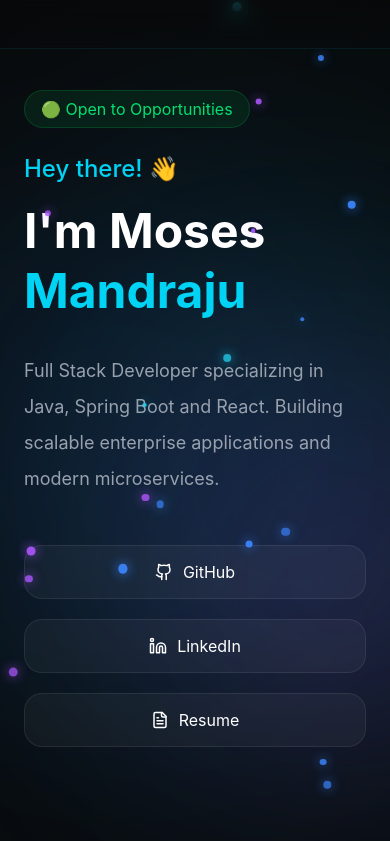
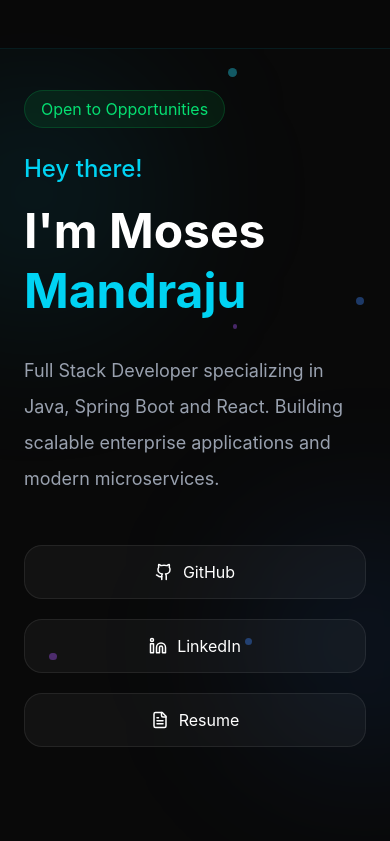
Before and after one commit to moses-mandraju/engineer, a React (Vite) app: page / in a window 390 px wide. Shown: the top 841 px of the page. Built offline with nearby package versions, Linux system fonts and the light colour scheme.

Commit message:
Added personal project

```diff
--- a/src/App.jsx
+++ b/src/App.jsx
@@ -5,6 +5,7 @@ import About from "./components/About";
 import Experience from "./components/Experience";
 import Skills from "./components/Skills";
 import Projects from "./components/Projects";
+import PersonalProjects from "./components/PersonalProjects";
 import Achievements from "./components/Achievements";
 import Footer from "./components/Footer";
 import Contact from "./components/Contact";
@@ -34,6 +35,8 @@ function App() {
 
       <Projects />
 
+      <PersonalProjects />
+
       <Achievements />
 
       <Contact />
--- a/src/components/Background.jsx
+++ b/src/components/Background.jsx
@@ -1,4 +1,5 @@
 import { motion } from "framer-motion";
+import useMediaQuery from "../hooks/useMediaQuery";
 
 const particles = Array.from({ length: 20 }, (_, i) => ({
   id: i,
@@ -13,10 +14,27 @@ const particles = Array.from({ length: 20 }, (_, i) => ({
 }));
 
 export default function Background() {
+  const isMobile = useMediaQuery("(max-width: 768px)");
+  const reduceMotion = useMediaQuery("(prefers-reduced-motion: reduce)");
+  const visibleParticles = isMobile || reduceMotion ? particles.slice(0, 6) : particles;
+
   return (
     <div className="fixed inset-0 pointer-events-none overflow-hidden z-0">
 
-      {particles.map((particle) => (
+      {visibleParticles.map((particle) => (
+        isMobile || reduceMotion ? (
+          <div
+            key={particle.id}
+            className="absolute rounded-full opacity-40"
+            style={{
+              width: particle.size,
+              height: particle.size,
+              left: `${particle.left}%`,
+              top: `${particle.top}%`,
+              background: particle.color
+            }}
+          />
+        ) : (
           <motion.div
             key={particle.id}
             className="absolute rounded-full"
@@ -39,6 +57,7 @@ export default function Background() {
               ease: "easeInOut"
             }}
           />
+        )
       ))}
 
     </div>
--- a/src/components/Hero.jsx
+++ b/src/components/Hero.jsx
@@ -1,8 +1,13 @@
 import { motion } from "framer-motion";
 import { Github, Linkedin, FileText } from "lucide-react";
 import { TypeAnimation } from "react-type-animation";
+import useMediaQuery from "../hooks/useMediaQuery";
 
 export default function Hero() {
+  const isMobile = useMediaQuery("(max-width: 768px)");
+  const reduceMotion = useMediaQuery("(prefers-reduced-motion: reduce)");
+  const shouldAnimateText = !isMobile && !reduceMotion;
+
   return (
     <section className="min-h-screen flex items-center px-6 sm:px-8 overflow-x-hidden">
 
@@ -20,7 +25,7 @@ export default function Hero() {
 
             <span className="px-4 py-2 rounded-full bg-green-500/10 text-green-400 border border-green-500/20">
 
-              🟢 Open to Opportunities
+              Open to Opportunities
 
             </span>
 
@@ -30,9 +35,10 @@ export default function Hero() {
 
           <div className="mb-6">
 
+            {shouldAnimateText ? (
               <TypeAnimation
                 sequence={[
-                "Hey there! 👋",
+                  "Hey there!",
                   2000,
                   "",
                   500
@@ -42,6 +48,11 @@ export default function Hero() {
                 repeat={Infinity}
                 className="text-cyan-400 text-2xl font-medium mb-4"
               />
+            ) : (
+              <h2 className="text-cyan-400 text-2xl font-medium mb-4">
+                Hey there!
+              </h2>
+            )}
 
             <h1 className="text-5xl md:text-7xl font-bold leading-tight hero-name">
               I'm Moses
@@ -72,6 +83,7 @@ export default function Hero() {
             <a
               href="https://github.com/moses-mandraju"
               target="_blank"
+              rel="noreferrer"
               className="glass-button justify-center sm:justify-start"
             >
               <Github size={18} />
@@ -81,6 +93,7 @@ export default function Hero() {
             <a
               href="https://www.linkedin.com/in/moses-m-5a38b0195/"
               target="_blank"
+              rel="noreferrer"
               className="glass-button justify-center sm:justify-start"
             >
               <Linkedin size={18} />
--- a/src/components/Navbar.jsx
+++ b/src/components/Navbar.jsx
@@ -2,7 +2,7 @@ export default function Navbar() {
 
     return (
 
-        <nav className="fixed top-0 left-0 w-full overflow-x-hidden z-50 bg-gradient-to-b from-[#090909]/55 via-[#090909]/25 to-transparent backdrop-blur-md border-b border-cyan-400/10">
+        <nav className="site-nav fixed top-0 left-0 w-full overflow-x-hidden z-50 bg-gradient-to-b from-[#090909]/55 via-[#090909]/25 to-transparent backdrop-blur-md border-b border-cyan-400/10">
 
             <div className="max-w-7xl mx-auto px-6 sm:px-8 py-6">
 
--- a/src/components/ParticlesBackground.jsx
+++ b/src/components/ParticlesBackground.jsx
@@ -1,6 +1,18 @@
 import { motion } from "framer-motion";
+import useMediaQuery from "../hooks/useMediaQuery";
 
 export default function ParticlesBackground() {
+  const isMobile = useMediaQuery("(max-width: 768px)");
+  const reduceMotion = useMediaQuery("(prefers-reduced-motion: reduce)");
+
+  if (isMobile || reduceMotion) {
+    return (
+      <div className="fixed inset-0 pointer-events-none -z-10 overflow-hidden">
+        <div className="absolute top-16 -left-24 w-[260px] h-[260px] rounded-full bg-cyan-500/10 blur-[80px]" />
+        <div className="absolute bottom-20 -right-24 w-[240px] h-[240px] rounded-full bg-blue-500/10 blur-[80px]" />
+      </div>
+    );
+  }
 
   return (
 
--- /dev/null
+++ b/src/components/PersonalProjects.jsx
@@ -0,0 +1,96 @@
+import { ExternalLink } from "lucide-react";
+
+export default function PersonalProjects() {
+  return (
+    <section
+      id="personal-projects"
+      className="scroll-mt-28 px-6 sm:px-8 pb-24 sm:pb-32"
+    >
+      <div className="max-w-7xl mx-auto">
+
+        <div className="flex flex-col sm:flex-row sm:items-end sm:justify-between gap-4 mb-12 sm:mb-16">
+
+          <div>
+
+            <p className="text-cyan-400 font-semibold mb-3">
+              Personal Projects
+            </p>
+
+            <h2 className="text-3xl sm:text-4xl font-bold break-words">
+              Things I Build Outside Work
+            </h2>
+
+          </div>
+
+        </div>
+
+        <div className="grid lg:grid-cols-[1.15fr_.85fr] gap-6">
+
+          <div className="glass-card p-6 sm:p-10 project-card">
+
+            <div className="flex flex-col h-full">
+
+              <div className="flex-1">
+
+                <p className="text-cyan-400 font-semibold mb-4">
+                  Recent Project
+                </p>
+
+                <h3 className="text-2xl sm:text-4xl font-bold mb-5 break-words">
+                  Streak Checker
+                </h3>
+
+                <p className="text-gray-400 text-base sm:text-lg leading-8 mb-8">
+                  A full-stack streak tracking app that helps users monitor
+                  consistency and stay on track with reminder notifications. It
+                  combines a responsive React frontend with a Java microservice
+                  backend and scheduled reminder workflows.
+                </p>
+
+              </div>
+
+              <div className="flex flex-wrap gap-3 mb-8">
+                <span className="tech-badge">React</span>
+                <span className="tech-badge">Vite</span>
+                <span className="tech-badge">Java</span>
+                <span className="tech-badge">Spring Boot</span>
+                <span className="tech-badge">Scheduler</span>
+                <span className="tech-badge">Vercel</span>
+              </div>
+
+              <a
+                href="https://streak-checker-bice.vercel.app/"
+                target="_blank"
+                rel="noreferrer"
+                className="glass-button self-start text-white font-semibold"
+                aria-label="Open Streak Checker live project"
+              >
+                View Project
+                <ExternalLink size={18} aria-hidden="true" />
+              </a>
+
+            </div>
+
+          </div>
+
+          <div className="glass-card p-6 sm:p-10">
+
+            <h3 className="text-xl sm:text-2xl font-bold mb-6 break-words">
+              Project Highlights
+            </h3>
+
+            <ul className="text-gray-400 space-y-4">
+              <li>Built to make personal consistency easy to check at a glance.</li>
+              <li>Includes a Java microservice backend for reminder workflows.</li>
+              <li>Uses scheduled jobs to send reminder notifications to users.</li>
+              <li>Pairs a clean React frontend with backend automation.</li>
+            </ul>
+
+          </div>
+
+        </div>
+
+      </div>
+    </section>
+  );
+}
--- a/src/components/Stats.jsx
+++ b/src/components/Stats.jsx
@@ -1,6 +1,8 @@
 import { motion } from "framer-motion";
+import useMediaQuery from "../hooks/useMediaQuery";
 
 export default function Stats() {
+  const canHover = useMediaQuery("(hover: hover) and (pointer: fine)");
 
   const stats = [
 
@@ -38,7 +40,7 @@ export default function Stats() {
 
             <motion.div
 
-              whileHover={{ y: -8 }}
+              whileHover={canHover ? { y: -8 } : undefined}
 
               className="glass-card p-6 sm:p-8"
 
--- /dev/null
+++ b/src/hooks/useMediaQuery.js
@@ -0,0 +1,23 @@
+import { useEffect, useState } from "react";
+
+export default function useMediaQuery(query) {
+  const [matches, setMatches] = useState(() => {
+    if (typeof window === "undefined") {
+      return false;
+    }
+
+    return window.matchMedia(query).matches;
+  });
+
+  useEffect(() => {
+    const mediaQuery = window.matchMedia(query);
+    const updateMatches = () => setMatches(mediaQuery.matches);
+
+    updateMatches();
+    mediaQuery.addEventListener("change", updateMatches);
+
+    return () => mediaQuery.removeEventListener("change", updateMatches);
+  }, [query]);
+
+  return matches;
+}
--- a/src/index.css
+++ b/src/index.css
@@ -215,3 +215,35 @@ body {
     box-shadow:
     0 0 20px rgba(34,211,238,.25);
 }
+
+@media (max-width: 768px) {
+    .site-nav {
+        backdrop-filter: none;
+        background: rgba(9,9,9,.86);
+    }
+
+    .glass-card {
+        backdrop-filter: blur(8px);
+    }
+}
+
+@media (hover: none), (pointer: coarse), (prefers-reduced-motion: reduce) {
+    .glass-button,
+    .glass-card,
+    .project-card,
+    .achievement-card,
+    .hero-name,
+    .tech-badge {
+        transition: border-color .2s, background-color .2s, color .2s;
+    }
+
+    .glass-button:hover,
+    .glass-card:hover,
+    .project-card:hover,
+    .achievement-card:hover,
+    .hero-name:hover,
+    .tech-badge:hover {
+        transform: none;
+        box-shadow: none;
+    }
+}
```
Lines whose indentation alone changed are shown as unchanged.
